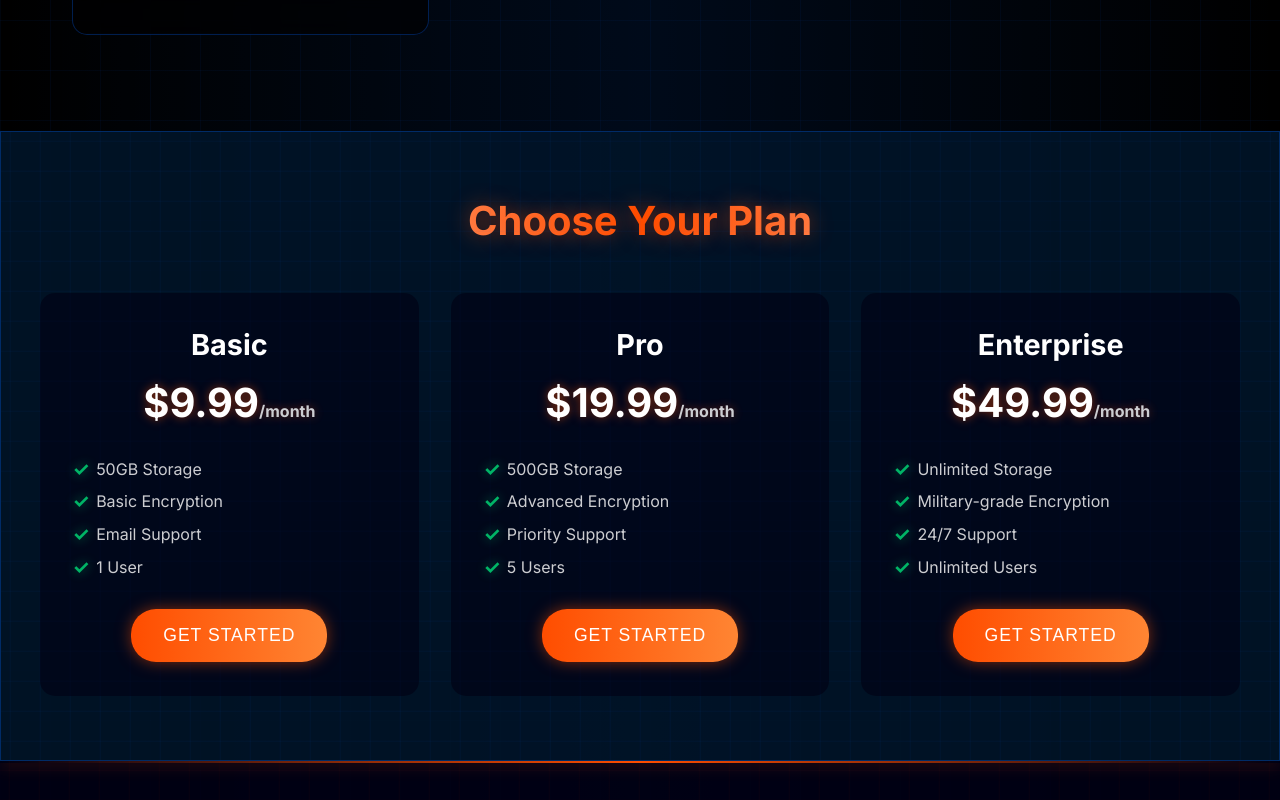
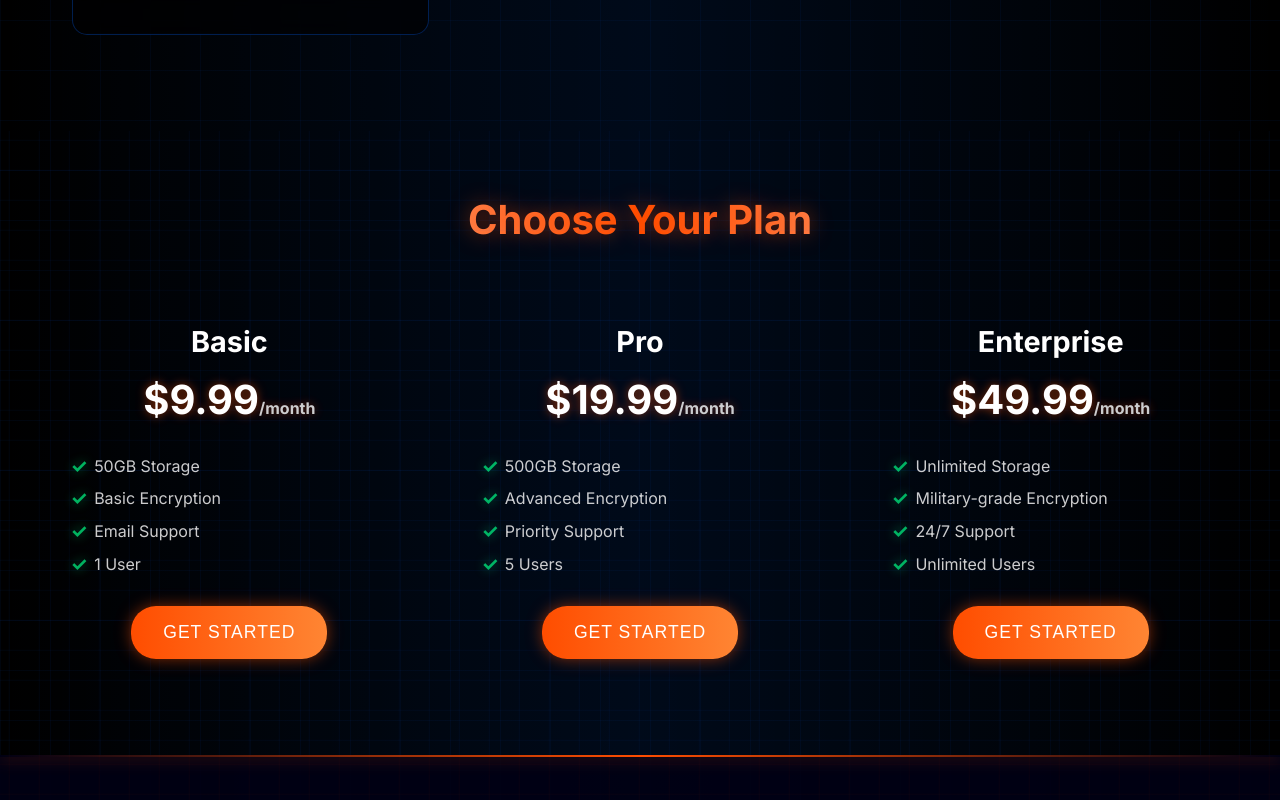
Before and after one commit to Vibhav1207/testing, a React (Vite) app: page / in a window 1280 px wide. Shown: the part 980-1780 px from the top of the page. Built offline with nearby package versions, Linux system fonts and the light colour scheme.

Commit message:
Update Subscription.jsx

```diff
--- a/src/components/Subscription.jsx
+++ b/src/components/Subscription.jsx
@@ -4,8 +4,7 @@ import { motion } from 'framer-motion';
 
 const SubscriptionSection = styled.section`
   padding: 4rem 2rem;
-  background: rgba(0, 20, 40, 0.9);
-  border: 1px solid rgba(0, 100, 255, 0.3);
+  background: transparent;
   position: relative;
   overflow: hidden;
 
@@ -49,8 +48,7 @@ const PlansContainer = styled.div`
 `;
 
 const PlanCard = styled(motion.div)`
-  background: rgba(0, 0, 20, 0.6);
-  border: 2px solid transparent;
+  background: transparent;
   border-radius: 15px;
   padding: 2rem;
   text-align: center;
```
